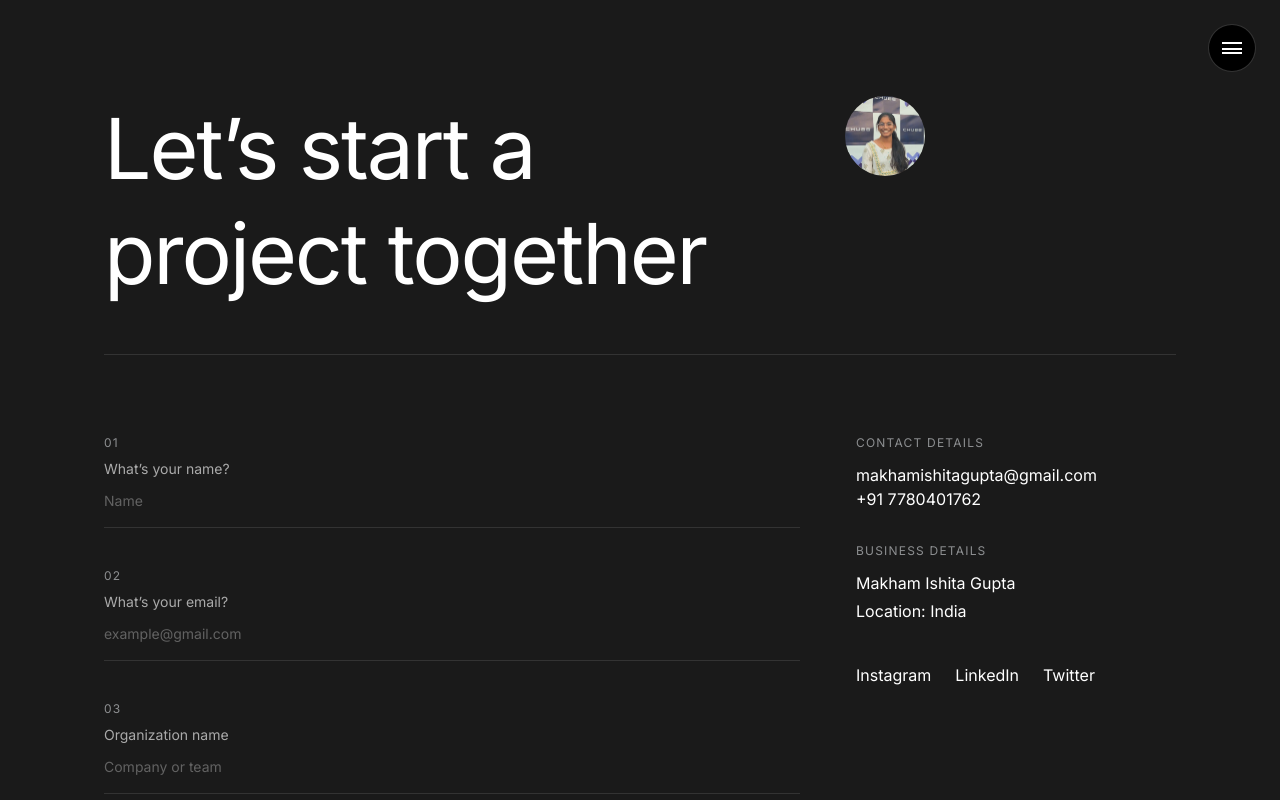
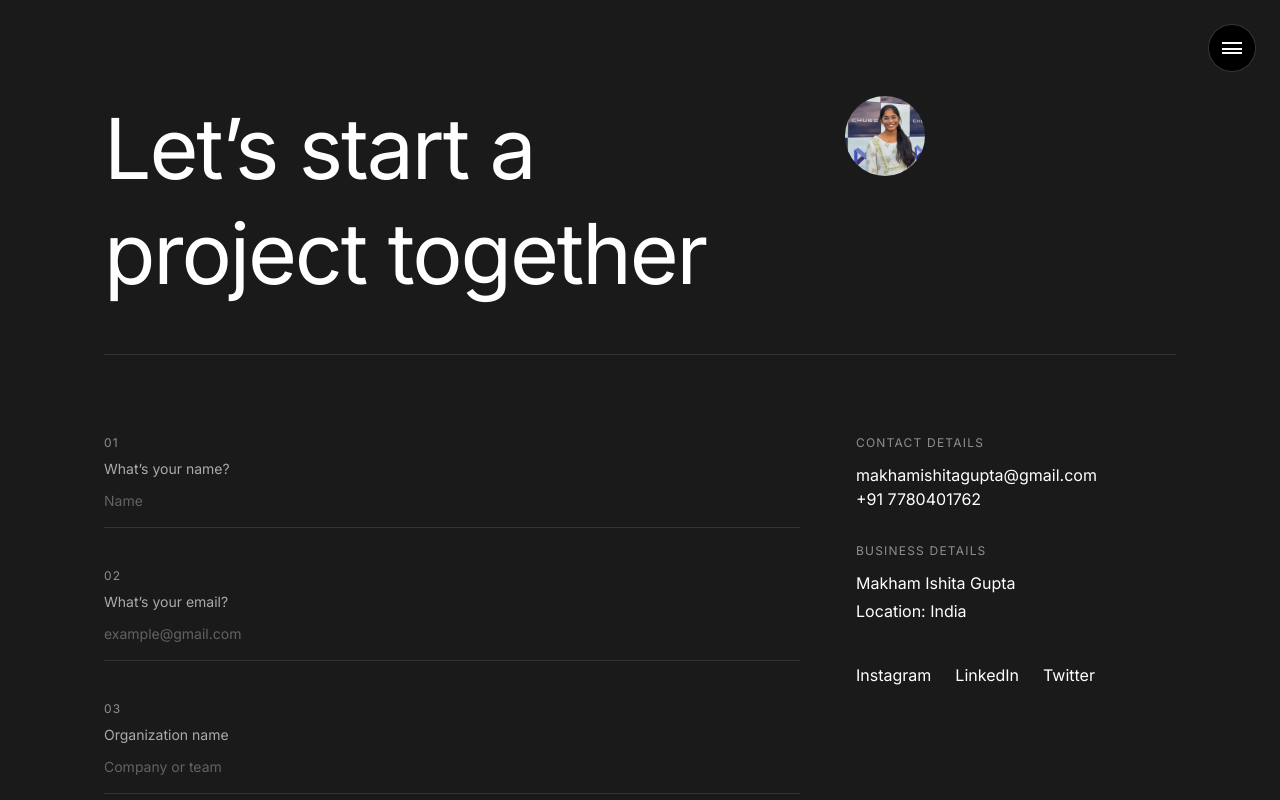
Before and after one commit to makhamishitagupta/portfolio, a React (Vite) app: page /contact in a window 1280 px wide. Shown: the top 800 px of the page. Built offline with nearby package versions, Linux system fonts and the light colour scheme.

Commit message:
changes in hero page

```diff
--- a/src/pages/ContactPage.jsx
+++ b/src/pages/ContactPage.jsx
@@ -1,7 +1,7 @@
 import { motion } from 'framer-motion'
 import { useState, useEffect } from 'react'
 import { siteData } from '../data/data'
-import pic1 from '../assets/pic1.jpg'
+import pic2 from '../assets/pic2.jpg'
 
 function ContactPage() {
 
@@ -89,7 +89,7 @@ function ContactPage() {
 
 					<div className="md:col-span-4 flex items-start">
 						<img
-							src={pic1}
+							src={pic2}
 							alt="Profile"
 							className="h-20 w-20 rounded-full object-cover"
 						/>
```
